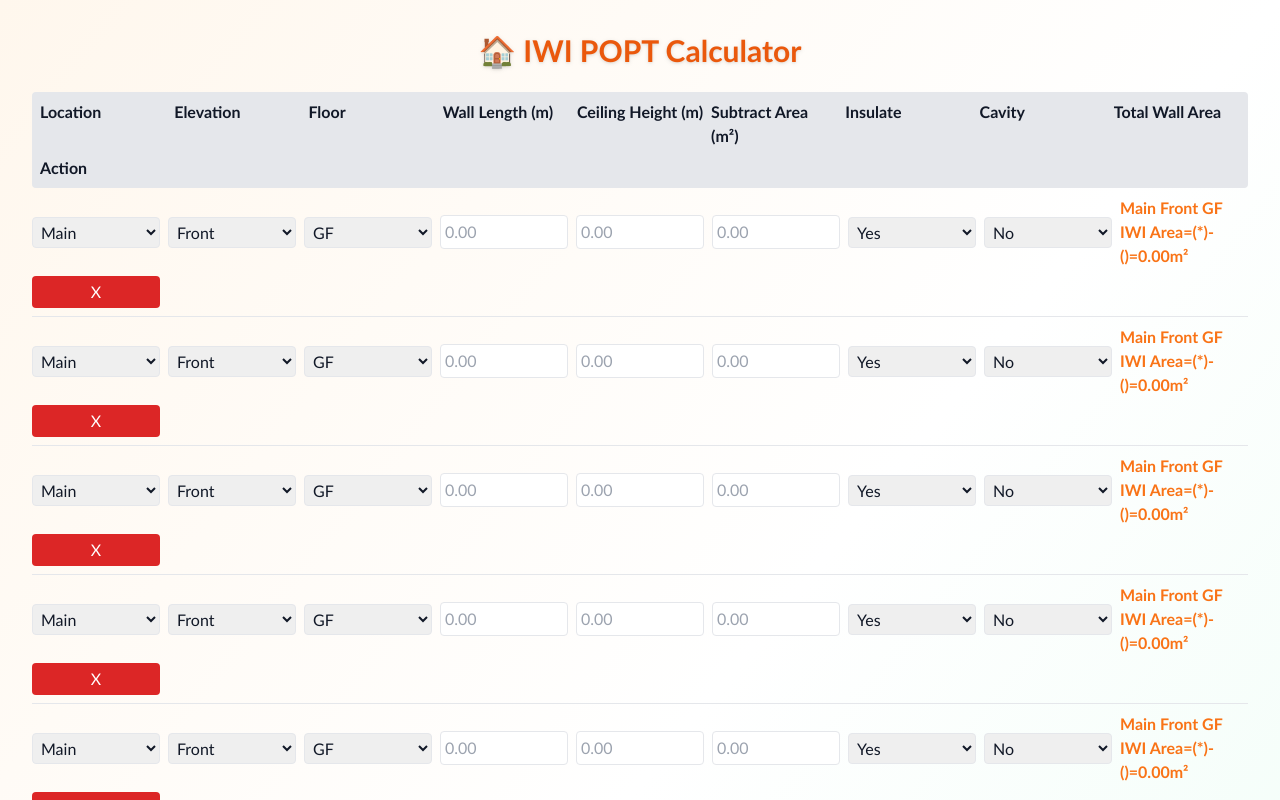
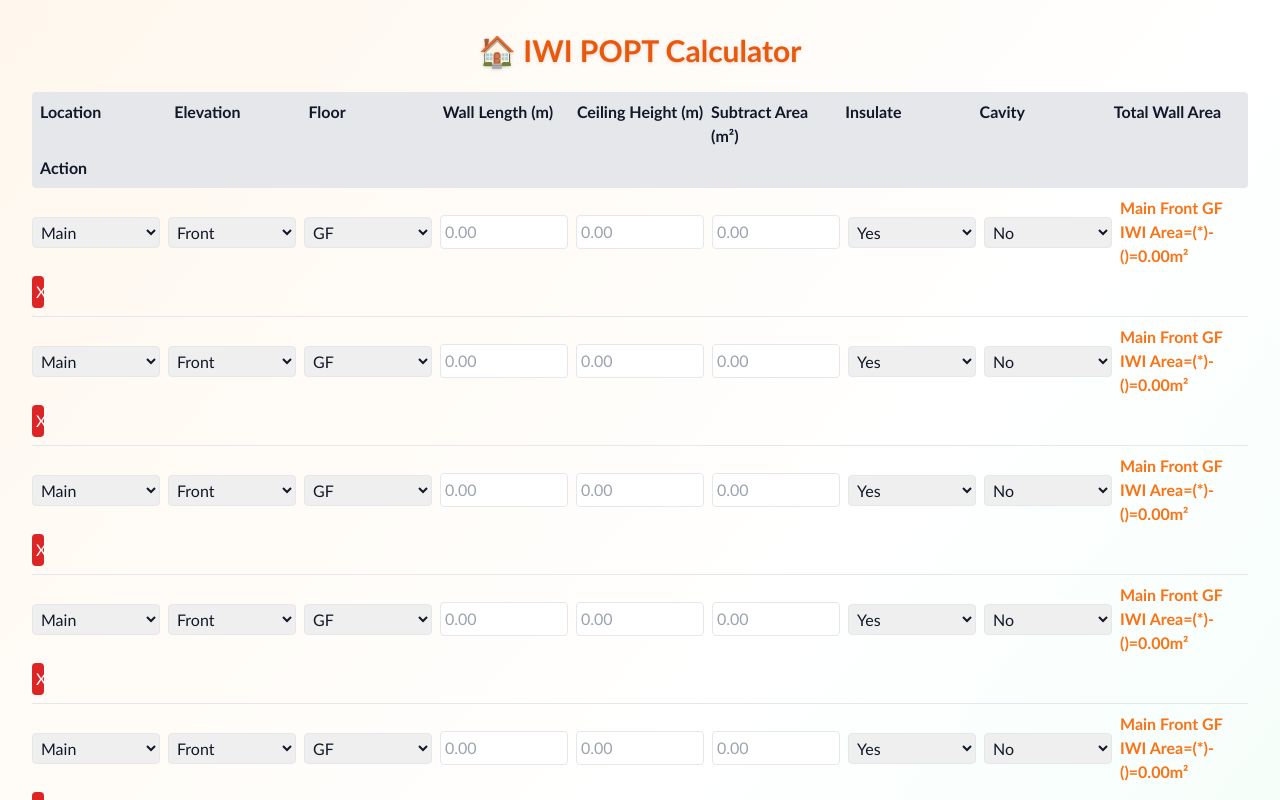
Before and after one commit to HameyDev/popt-calculator, a Next.js app: page / in a window 1280 px wide. Shown: the top 800 px of the page. Built offline with nearby package versions, Linux system fonts and the light colour scheme.

Commit message:
Update page.js

```diff
--- a/src/app/page.js
+++ b/src/app/page.js
@@ -218,7 +218,7 @@ export default function IWICalculator() {
 
               <button
                 onClick={() => removeWall(index)}
-                className="px-3 py-1 bg-red-600 text-white rounded hover:bg-red-700"
+                className="w-3 px-1 py-1 bg-red-600 text-white rounded hover:bg-red-700"
               >
                 X
               </button>
```
